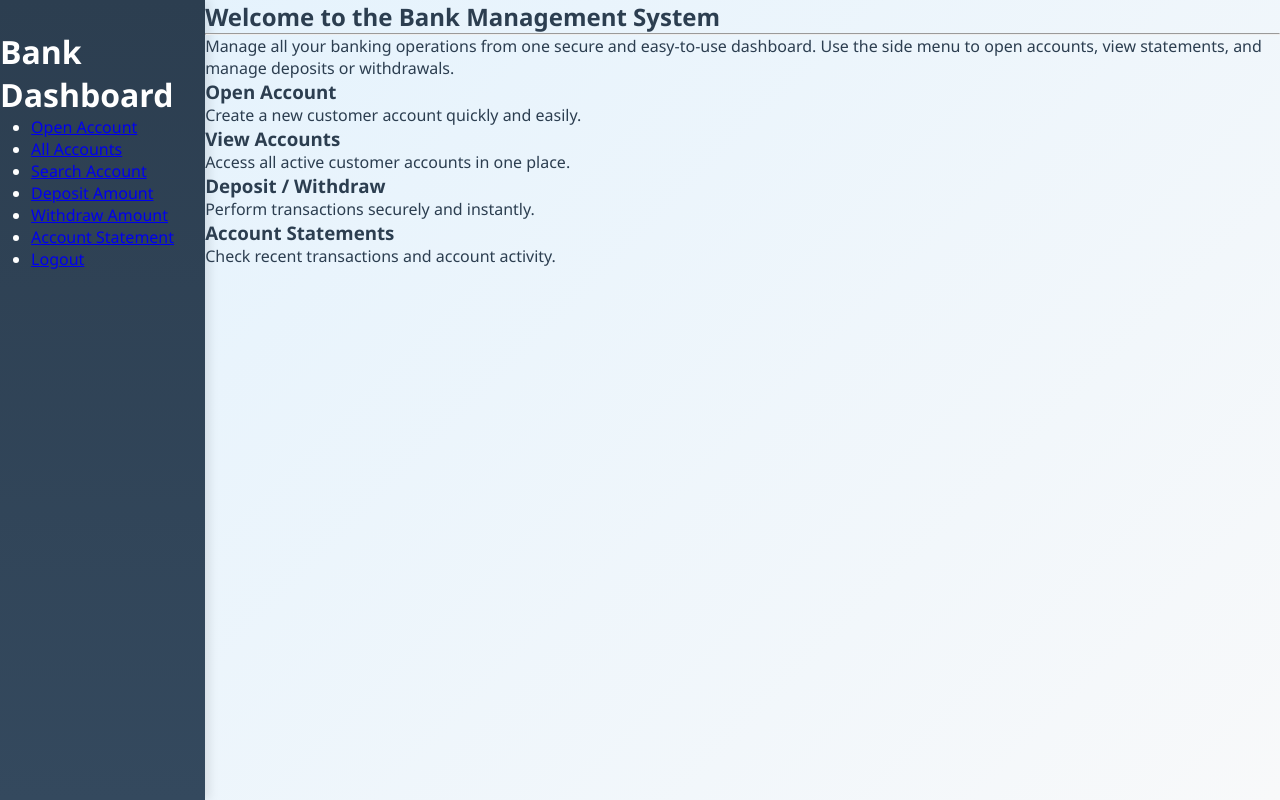
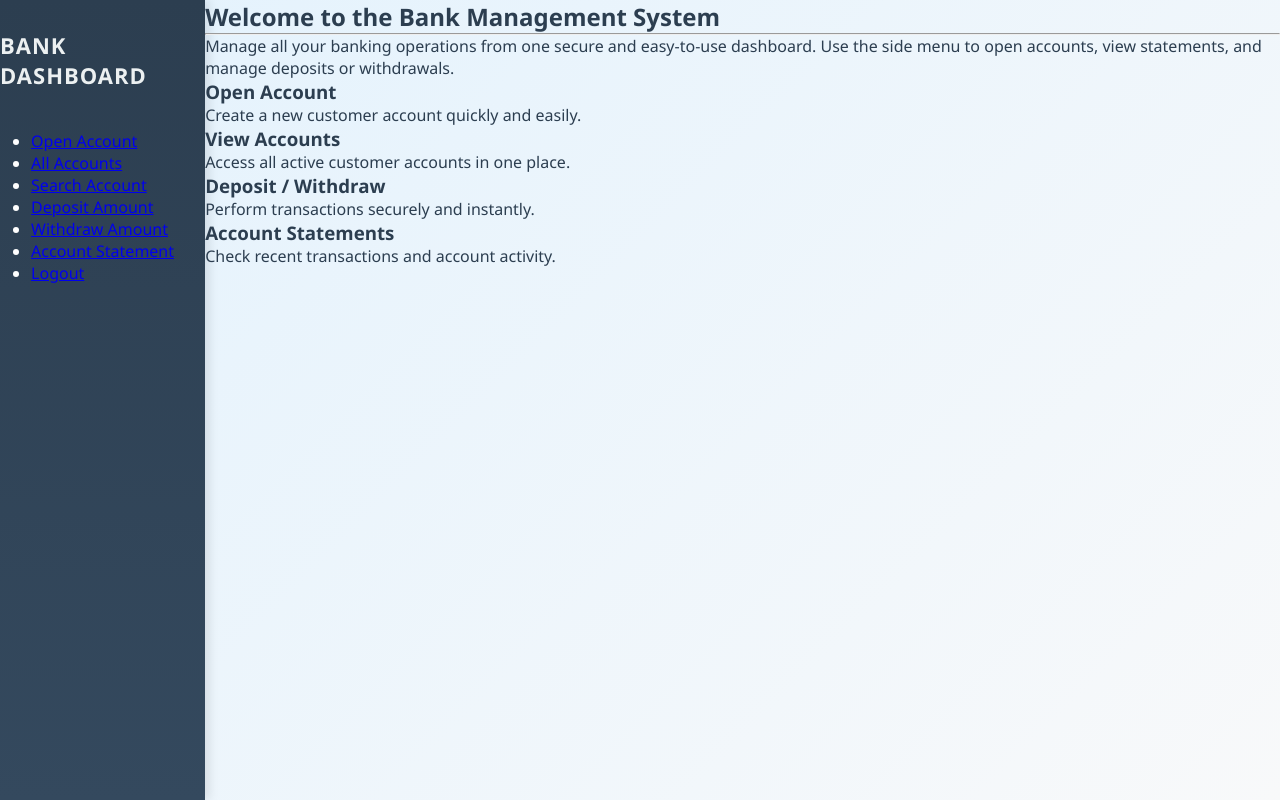
Before and after one commit to tanvi2711/Python_Full_stack_Projects, a Flask app: page /home in a window 1280 px wide. Run offline with Flask 3, Linux system fonts and the light colour scheme.

Commit message:
home.html update

```diff
--- a/BANKAPP/templates/home.html
+++ b/BANKAPP/templates/home.html
@@ -27,6 +27,13 @@
             align-items: center;
             padding-top: 30px;
             box-shadow: 4px 0 10px rgba(0, 0, 0, 0.1);
+        }
+        .sidebar h1 {
+            font-size: 22px;
+            margin-bottom: 40px;
+            text-transform: uppercase;
+            letter-spacing: 1px;
+            color: #ecf0f1;
         }
 
 
```
